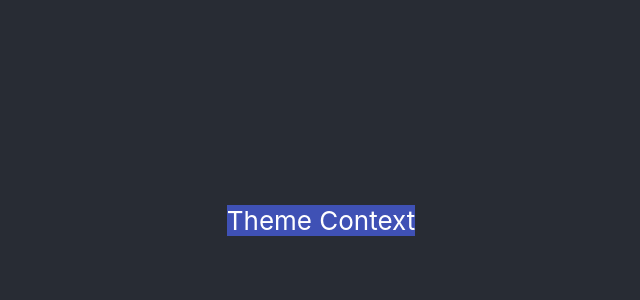
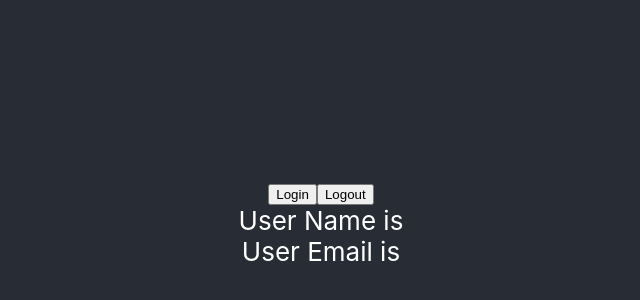
Before and after one commit to mostofakamalpassa/reactwithtypescript-semple-project, a React (Create React App) app: page / in a window 1280 px wide. Shown: the part 180-480 px from the top of the page, without its empty margins (319-959 px from the left). Built offline with nearby package versions, Linux system fonts and the light colour scheme.

Commit message:
user context api use for user inforamtion'

```diff
--- a/src/App.tsx
+++ b/src/App.tsx
@@ -16,6 +16,8 @@
 
 import {ThemeContextProvider} from './components/context/ThemeContext'
 import {Box} from './components/context/Box';
+import { UserContext } from './components/context/UserContext';
+import { Users } from './components/context/Users';
 function App() {
   const personName = {
     first:'kamal',
@@ -66,9 +68,11 @@
         {/* <LoggedIn></LoggedIn> */}
         {/* <User></User> */}
         {/* <Counter></Counter> */}
-        <ThemeContextProvider>
+        {/* <ThemeContextProvider>
             <Box></Box>
-        </ThemeContextProvider>
+        </ThemeContextProvider> */}
+
+      <Users></Users>
       </header>
     </div>
   );
--- /dev/null
+++ b/src/components/context/UserContext.tsx
@@ -0,0 +1,22 @@
+import {createContext, useState} from 'react'
+
+export type AuthUser ={
+    name:string;
+    email:string;
+}
+
+type UserContextProviederProps = {
+    children: React.ReactNode
+}
+
+type UserContextType = {
+    user: AuthUser | null;
+    setUser: React.Dispatch<React.SetStateAction<AuthUser | null>>
+}
+
+export const UserContext = createContext<UserContextType | null>(null);
+
+export const UserContextProvider = ({children}: UserContextProviederProps) =>{
+    const [user, setUser] = useState<AuthUser | null>(null);
+    return <UserContext.Provider value={{user, setUser}}>{children}</UserContext.Provider>
+}
--- /dev/null
+++ b/src/components/context/Users.tsx
@@ -0,0 +1,28 @@
+
+import {useContext} from 'react';
+import { UserContext } from './UserContext';
+export const Users = () =>{
+    const userContext = useContext(UserContext)
+    const handleLogin = () => {
+            if(userContext){
+                userContext.setUser({
+                    name:'kamal',
+                    email:'kamal@gmail.com'
+                })
+            }
+    }
+    const handleLogout = () =>{
+       if(userContext){
+        userContext.setUser(null);
+       }
+    }
+
+    return(
+        <div>
+            <button onClick={handleLogin}>Login</button>
+            <button onClick={handleLogout}>Logout</button>
+            <div> User Name is {userContext?.user?.name} </div>
+            <div> User Email is {userContext?.user?.email} </div>
+        </div>
+    )
+}
```
